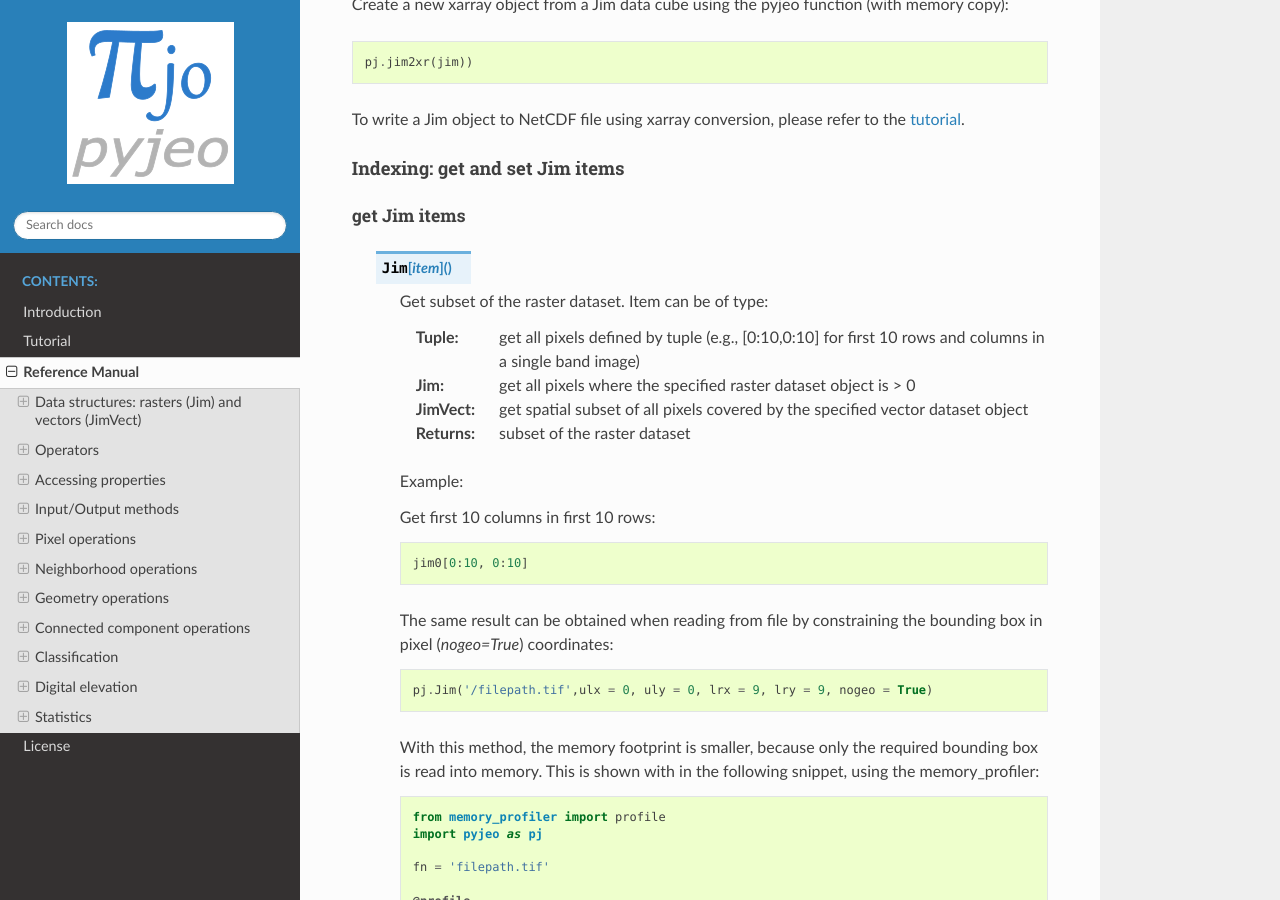
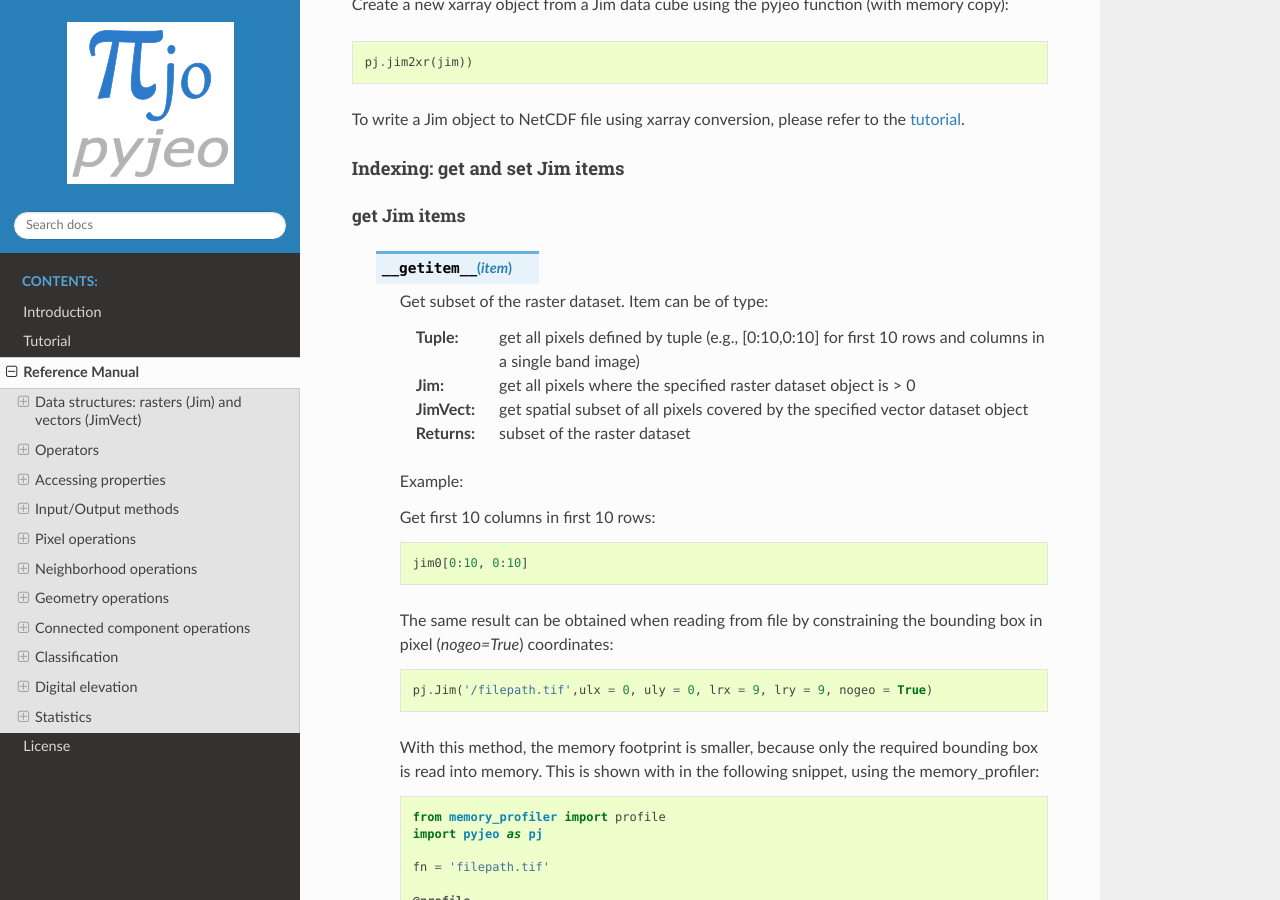
Before and after one commit to ec-jrc/jeolib-pyjeo, a Sphinx documentation site: the page built from doc/3_reference.rst, in a window 1280 px wide and 900 px high, scrolled down 6001 px. Built offline with Sphinx 7.4.7 and the Read the Docs theme 3.1.0, drawn with Linux system fonts in a browser that asks for light colours; cross-references to code outside the pages are shown as plain code; some of the changed text lies outside the part shown.

Commit message:
documentation fixed for Search and explicit reference for Jim get and set methods

```diff
--- a/doc/3_reference.rst
+++ b/doc/3_reference.rst
@@ -282,7 +282,7 @@
 get Jim items
 -------------
 
-   .. method:: Jim[item]
+   .. method:: __getitem__(item)
 
       Get subset of the raster dataset. Item can be of type:
 
@@ -363,7 +363,7 @@
 Set Jim items
 -------------
 
-   .. method:: Jim[item]=
+   .. method:: __setitem__(item, value)
 
         Set items of the raster dataset. Item can be of type:
 
--- a/doc/conf.py
+++ b/doc/conf.py
@@ -35,6 +35,8 @@
 # extensions coming with Sphinx (named 'sphinx.ext.*') or your custom
 # ones.
 extensions = ['sphinx.ext.autodoc',
+              'sphinx_rtd_theme',
+              'sphinxcontrib.jquery',
               'sphinx.ext.intersphinx',
               'sphinx.ext.todo',
               #    'sphinx.ext.imgmath',
--- a/doc/requirements.txt
+++ b/doc/requirements.txt
@@ -1,3 +1,5 @@
-sphinx_rtd_theme
+sphinx>=6.0
+sphinx-rtd-theme>=1.2.0
+sphinxcontrib-jquery
 sphinxcontrib-bibtex
 sphinx_copybutton
```
